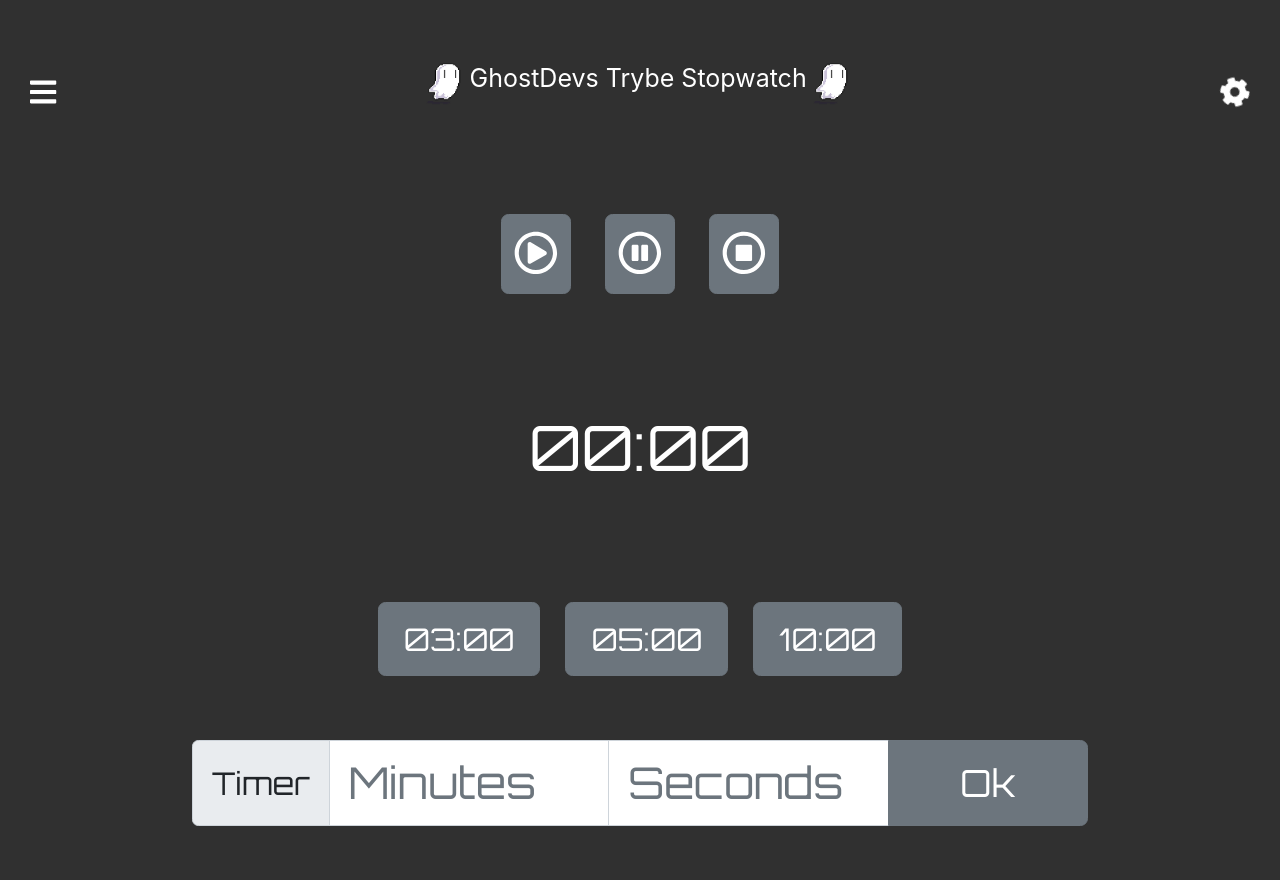
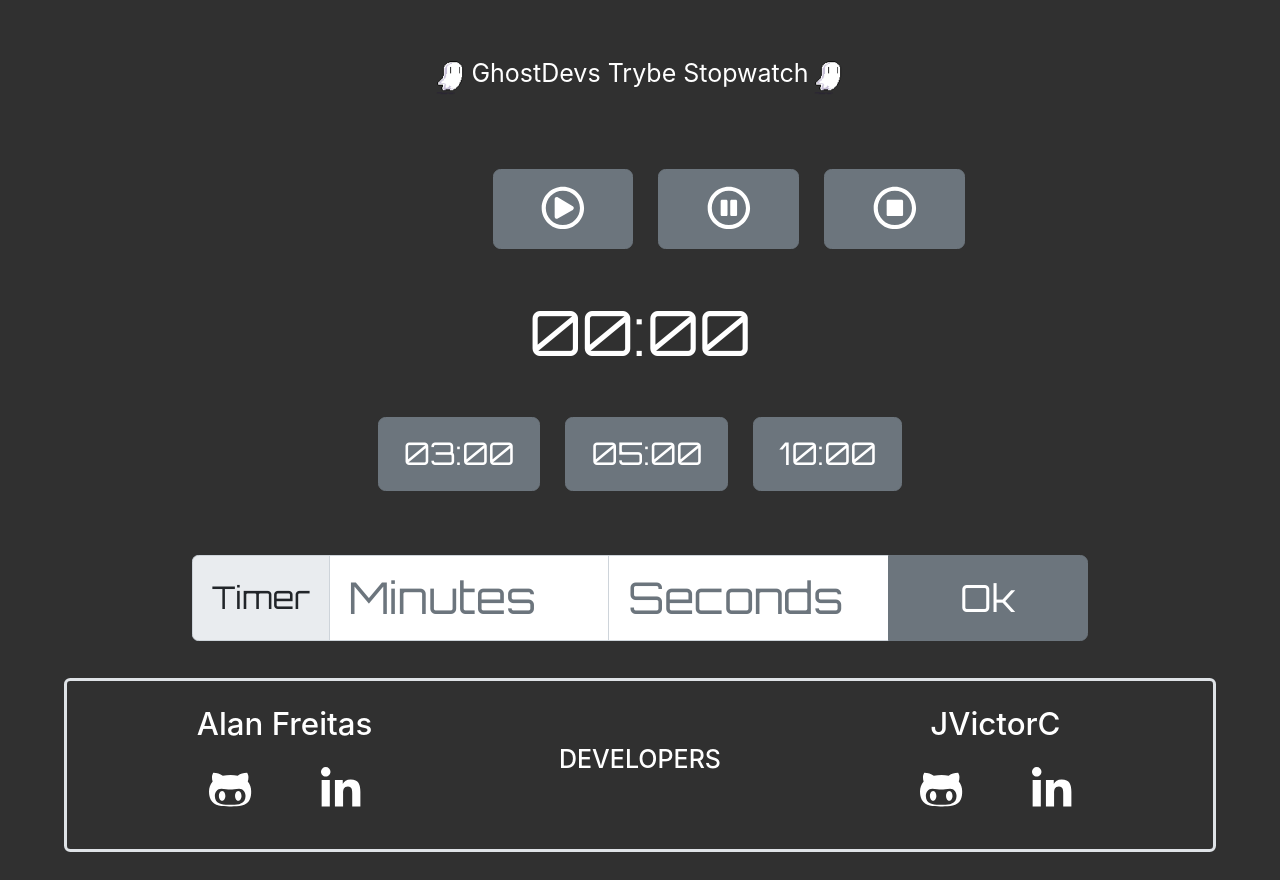
Before and after one commit to alanmdf/ghostdevs-stopwatch, a React (Create React App) app in the folder stopwatch-challenge/: page / in a window 1280 px wide. Built offline with nearby package versions, Linux system fonts and the light colour scheme.

Commit message:
Adicionando Footer

```diff
--- a/stopwatch-challenge/src/App.css
+++ b/stopwatch-challenge/src/App.css
@@ -11,27 +11,9 @@ header {
   margin: 15px;
   padding: 15px;
   display: flex;
-  justify-content: space-between;
+  justify-content: center;
   align-items: center;
   font-size: 25px;
-}
-
-.Icons-Header {
-  font-size: 30px;
-  color: white;
-}
-
-.settings {
-  animation: myRotation 5s infinite linear;
-}
-
-@keyframes myRotation {
-  to {
-    transform: rotate(180deg);
-  }
-  from {
-    transform: rotate(360deg);
-  }
 }
 
 .main-section {
@@ -85,5 +67,23 @@ header {
   margin: 0 25px;
 }
 .icons-fantasma {
-  width: 50px;
+  width: 40px;
 }
+
+.Footer {
+  display: flex;
+  justify-content: space-around;
+  width: 90%;
+}
+
+.Footer article {
+  display: flex;
+  flex-direction: column;
+  align-items: center;
+}
+
+.icons {
+  color: white;
+  font-size: 45px;
+  margin: 35px;
+}
--- /dev/null
+++ b/stopwatch-challenge/src/Components/Footer.jsx
@@ -0,0 +1,44 @@
+import React, { Component } from 'react';
+import Icons from './Icons/LibraryIcons';
+
+class Footer extends Component {
+  render() {
+    return (
+      <footer className="Footer border border-3 rounded p-3">
+        <article>
+          <h5 className="text-white">Alan Freitas</h5>
+          <div>
+            <a href="" target="_blank" rel="noreferrer">
+              <i className="icons">
+                {Icons.gitHub}
+              </i>
+            </a>
+            <a href="" target="_blank" rel="noreferrer">
+              <i className="icons">
+                {Icons.linkedin}
+              </i>
+            </a>
+          </div>
+        </article>
+        <h6 className="text-white align-self-center dev">DEVELOPERS</h6>
+        <article>
+          <h5 className="text-white">JVictorC</h5>
+          <div>
+            <a href="https://github.com/JVictorC" target="_blank" rel="noreferrer">
+              <i className="icons">
+                {Icons.gitHub}
+              </i>
+            </a>
+            <a href="https://www.linkedin.com/in/joao-victor-02227a180/" target="_blank" rel="noreferrer">
+              <i className="icons">
+                {Icons.linkedin}
+              </i>
+            </a>
+          </div>
+        </article>
+      </footer>
+    );
+  }
+}
+
+export default Footer;
--- a/stopwatch-challenge/src/Components/Header.jsx
+++ b/stopwatch-challenge/src/Components/Header.jsx
@@ -1,22 +1,15 @@
 import React, { Component } from 'react';
-import icons from './Icons/LibraryIcons';
 import IconFantasma from './Fantamas.gif';
 
 class Header extends Component {
   render() {
     return (
       <header className="app-header">
-        <i className="Icons-Header">
-          {icons.menu}
-        </i>
         <p className="text-white">
           <img src={ IconFantasma } alt="" className="icons-fantasma" />
           GhostDevs Trybe Stopwatch
           <img src={ IconFantasma } alt="" className="icons-fantasma" />
         </p>
-        <i className="Icons-Header settings">
-          {icons.settings}
-        </i>
       </header>
     );
   }
--- a/stopwatch-challenge/src/Components/Icons/LibraryIcons.js
+++ b/stopwatch-challenge/src/Components/Icons/LibraryIcons.js
@@ -1,5 +1,4 @@
 import React from 'react';
-import { faCog, faBars } from '@fortawesome/free-solid-svg-icons';
 import { faGithubAlt, faLinkedinIn } from '@fortawesome/free-brands-svg-icons';
 import {
   faPlayCircle,
@@ -8,14 +7,11 @@ import {
 import { FontAwesomeIcon } from '@fortawesome/react-fontawesome';
 
 const icons = {
-  settings: <FontAwesomeIcon icon={ faCog } />,
-  menu: <FontAwesomeIcon icon={ faBars } />,
   gitHub: <FontAwesomeIcon icon={ faGithubAlt } />,
   linkedin: <FontAwesomeIcon icon={ faLinkedinIn } />,
   play: <FontAwesomeIcon icon={ faPlayCircle } />,
   pause: <FontAwesomeIcon icon={ faPauseCircle } />,
   stop: <FontAwesomeIcon icon={ faStopCircle } />,
-
 };
 
 export default icons;
--- a/stopwatch-challenge/src/Components/RenderApp.jsx
+++ b/stopwatch-challenge/src/Components/RenderApp.jsx
@@ -7,6 +7,7 @@ import ActionButtons from './ActionButtons';
 import SetupButtons from './SetupButtons';
 import IconFantasma from './Fantamas.gif';
 import TimerComplete from './TimerComplete';
+import Footer from './Footer';
 
 class RenderApp extends Component {
   constructor(props) {
@@ -41,6 +42,7 @@ class RenderApp extends Component {
     this.setState({
       timerSecond: 0,
       timerMin: minutes,
+      progress: 0,
     });
   }
 
@@ -48,6 +50,7 @@ class RenderApp extends Component {
     this.setState({
       timerSecond: sec,
       timerMin: min,
+      progress: 0,
     });
     document.getElementById('minutesInput').value = '';
     document.getElementById('secondsInput').value = '';
@@ -113,7 +116,15 @@ class RenderApp extends Component {
 
   render() {
     const { timerSecond, timerMin, progress } = this.state;
-    const imageFantamas = <img src={ IconFantasma } alt="" className="icons-fantasma" />;
+    const END_PROGRESS = 95;
+    const imageFantamas = (
+      <img
+        src={ IconFantasma }
+        alt=""
+        className="icons-fantasma"
+        style={ { marginLeft: `${(progress === 100) ? END_PROGRESS : progress}%` } }
+      />
+    );
     let componeteTimer = (
       <Timer
         timerSecond={ timerSecond }
@@ -145,6 +156,7 @@ class RenderApp extends Component {
             setStandardTimer={ this.setStandardTimer }
             setCustomTimer={ this.setCustomTimer }
           />
+          <Footer />
         </section>
       </main>
     );
```
